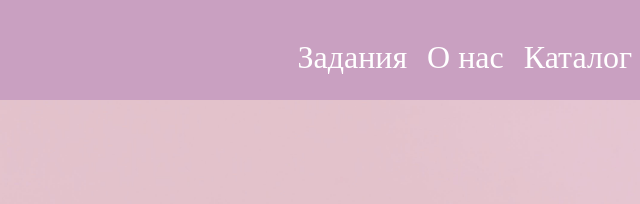
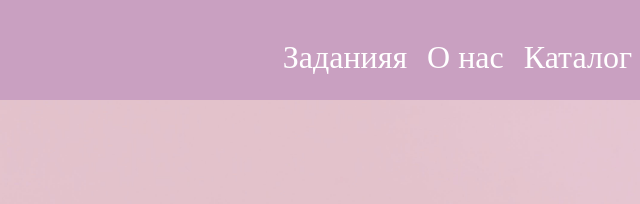
Before and after one commit to moramew/polytech, a plain HTML site: page index.html in a window 1280 px wide. Shown: the top 204 px of the page, 324-964 px from the left. Drawn offline with Linux system fonts and the light colour scheme.

Commit message:
Update index.html

```diff
--- a/index.html
+++ b/index.html
@@ -21,7 +21,7 @@
         <nav class="nav">
           <ul class="nav-list">
             <li class="nav-item" id="task">
-              <a href="/polytech/tasks/tasks.html" class="nav-link">Задания</a>
+              <a href="/polytech/tasks/tasks.html" class="nav-link">Заданияя</a>
             </li>
             <li class="nav-item">
               <a href="#info" class="nav-link">О нас</a>
```
